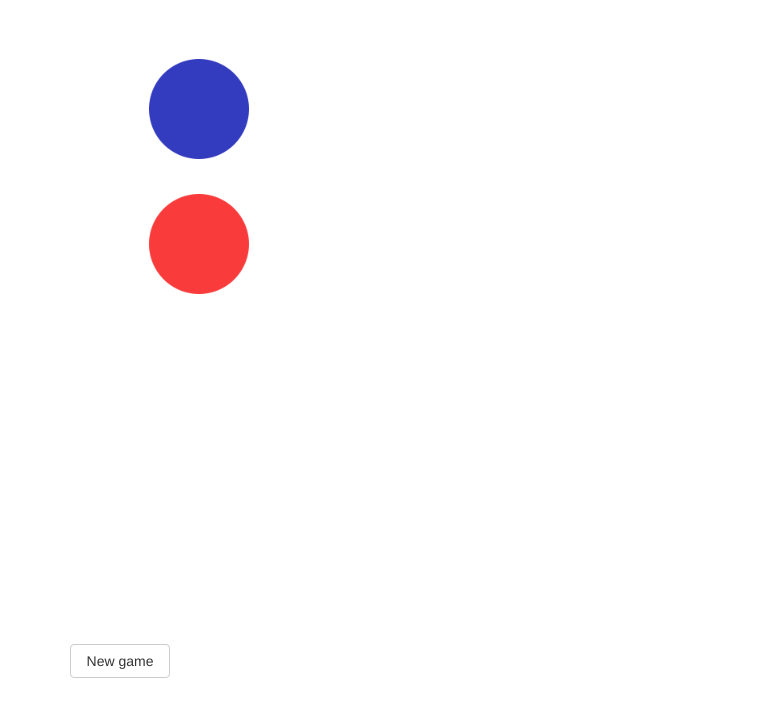
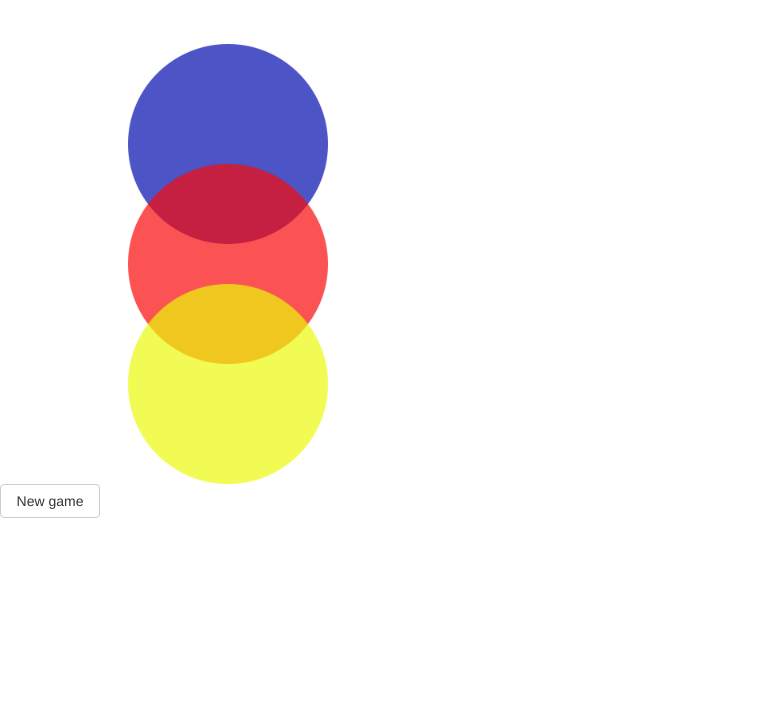
Before and after one commit to mbd-s/project-00, a plain HTML site: page index.html in a window 1280 px wide. Shown: the part 76-800 px from the top of the page, without its empty margins (0-777 px from the left). Drawn offline with nearby package versions, Linux system fonts and the light colour scheme.

Commit message:
now with third dot

```diff
--- a/index.html
+++ b/index.html
@@ -5,7 +5,7 @@
 
   <meta name="viewport" content="width=device-width, initial-scale=1">
 
-  <title>Dot blob</title>
+  <title>Dot racer</title>
 
   <link type="text/css" rel="stylesheet" href="https://maxcdn.bootstrapcdn.com/bootstrap/3.3.6/css/bootstrap.min.css">
 
@@ -18,14 +18,15 @@
 </head>
 
 <div class="container">
-  <h1 class="text">Dot blob</h1>
+  <h1 class="text">Dot racer</h1>
   <br>
   <div class="track">
-    <div class="row" id="blue-track">
+    <!-- <div class="row" id="blue-track"> -->
       <img src="images/blue-dot.png" alt="a blue dot" id="blue-dot">
-    </div>
-    <div class="row" id="red-track">
+    <!-- </div>
+    <div class="row" id="red-track"> -->
       <img src="images/red-dot.png" alt="a red dot" id="red-dot">
+        <img src="images/yellow-dot.png" alt="a yellow dot" id="yellow-dot">
     </div>
   </div>
   <br>
--- a/scripts/app.js
+++ b/scripts/app.js
@@ -3,6 +3,7 @@ $(document).on("ready", function() {
   $(document).on("keydown", function(e) {
     var $reddot = $('#red-dot');
     var $bluedot = $('#blue-dot');
+    var $yellowdot =$('#yellow-dot');
     // move blue dot right with p key
     if (e.keyCode === 80) {
 
@@ -22,6 +23,14 @@ $(document).on("ready", function() {
       }, 200);
     }
 
+    else if (e.keyCode === 90) {
+      $yellowdot.animate({
+        'left': '+=40px',
+        'width': 'toggle',
+        'height': 'toggle',
+      }, 200);
+    }
+
   });
 
   var redWidth = $reddot.width();
--- a/styles/style.css
+++ b/styles/style.css
@@ -6,7 +6,7 @@ body {
   text-align: center;
   font-family: Helvetica, sans-serif;
 }
-
+/*
 #blue-track {
   position: absolute;
   top: 15%;
@@ -21,30 +21,38 @@ body {
   left: 5%;
   width: 1000px;
   height: 100px;
-}
+}*/
 
 #blue-dot {
   position: absolute;
   top: 15%;
   left: 10%;
-  width: 100px;
-  height: 100px;
+  width: 200px;
+  height: 200px;
 }
 
 #red-dot {
   position: absolute;
   top: 30%;
   left: 10%;
-  width: 100px;
-  height: 100px;
+  width: 200px;
+  height: 200px;
+}
+
+#yellow-dot {
+  position: absolute;
+  top: 45%;
+  left: 10%;
+  width: 200px;
+  height: 200px;
 }
 
 img {
-  opacity: .8;
+  opacity: .7;
 }
 
 .btn {
   position: fixed;
-  top: 90%;
+  top: 70%;
   width: 100px;
 }
```
